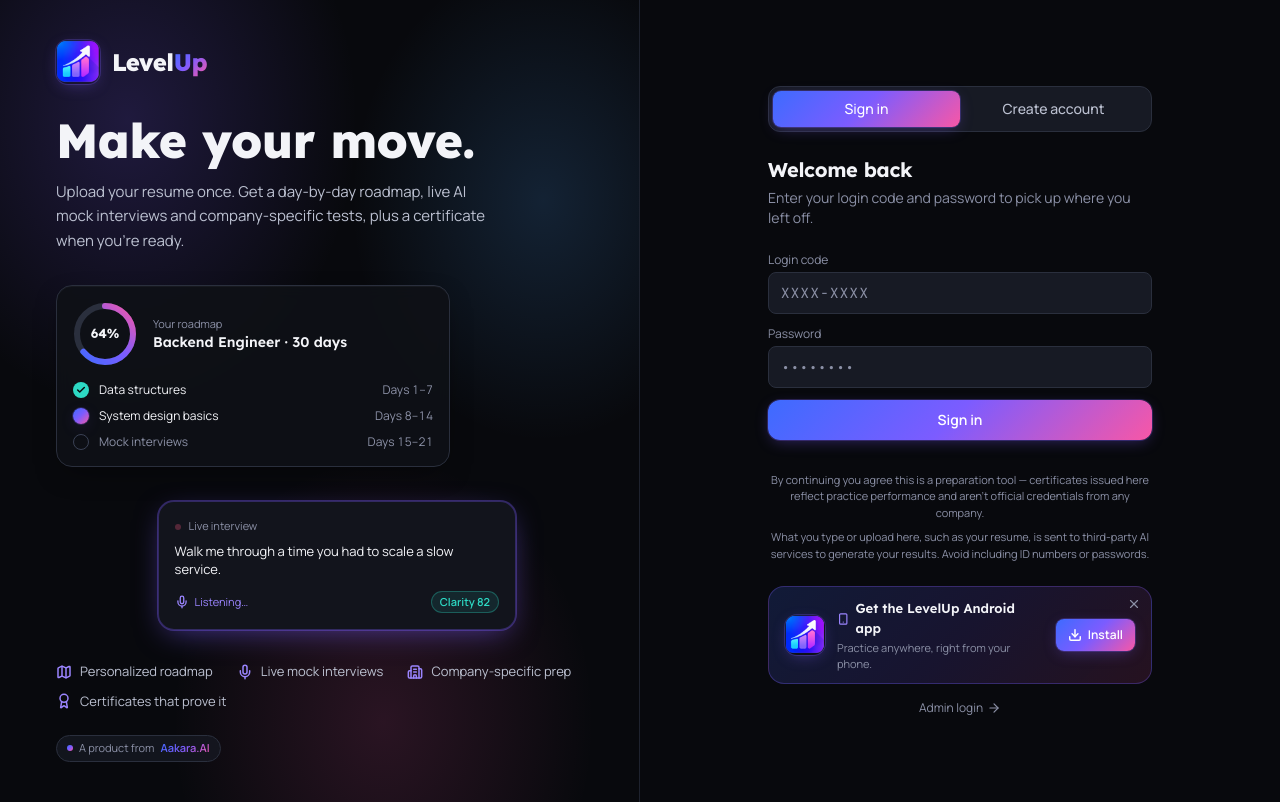
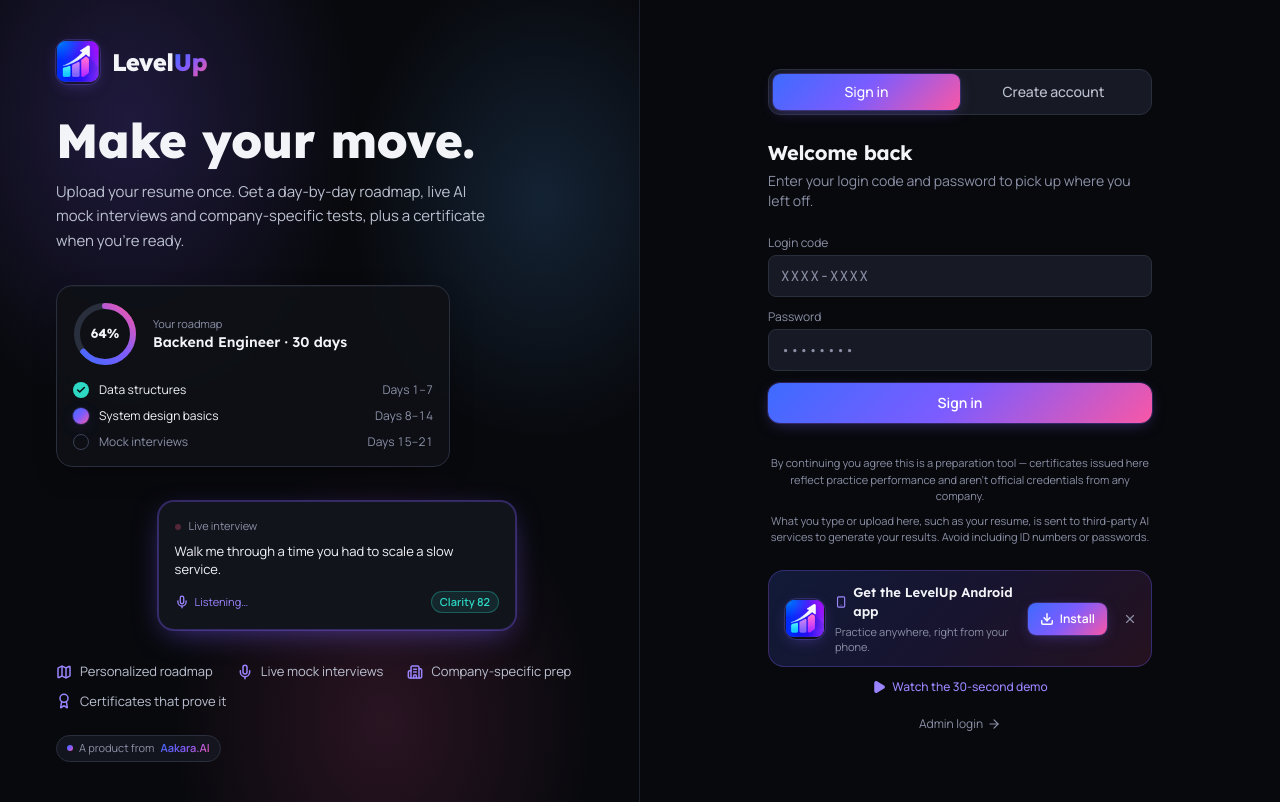
Before and after one commit to prasad218/Interview-Prep-, a React (Vite) app in the folder client/: page / in a window 1280 px wide. Built offline with nearby package versions, Linux system fonts and the light colour scheme; no server answers.

Commit message:
Fix banner close button, add demo video modal

```diff
--- a/client/src/components/AuthScreen.jsx
+++ b/client/src/components/AuthScreen.jsx
@@ -5,6 +5,7 @@ import { setToken } from "../api/authToken.js";
 import logo from "../assets/logo.png";
 import ProgressRing from "./ProgressRing.jsx";
 import InstallAppBanner from "./InstallAppBanner.jsx";
+import WatchDemo from "./WatchDemo.jsx";
 import { Map, Mic, Building2, Award, KeyRound, Check, ArrowRight } from "lucide-react";
 
 const FEATURES = [
@@ -355,6 +356,7 @@ export default function AuthScreen({ onAdminLogin }) {
           </p>
 
           <InstallAppBanner className="mt-6" />
+          <WatchDemo className="w-full mt-3" />
 
           {onAdminLogin && (
             <button
--- a/client/src/components/InstallAppBanner.jsx
+++ b/client/src/components/InstallAppBanner.jsx
@@ -50,13 +50,13 @@ export default function InstallAppBanner({ className = "" }) {
 
   return (
     <div
-      className={`relative flex items-center gap-3 rounded-2xl border border-accent/30 bg-brand-gradient-soft px-4 py-3 ${className}`}
+      className={`flex items-center gap-2.5 rounded-2xl border border-accent/30 bg-brand-gradient-soft pl-4 pr-2 py-3 ${className}`}
     >
       <div className="w-10 h-10 shrink-0 rounded-xl overflow-hidden shadow-glow-sm bg-base-900">
         <img src={logo} alt="" className="w-full h-full object-contain" />
       </div>
 
-      <div className="flex-1 min-w-0 pr-5">
+      <div className="flex-1 min-w-0">
         <p className="flex items-center gap-1.5 font-display font-semibold text-[13px] text-ink-100">
           <Smartphone className="w-3.5 h-3.5 text-accent-soft" strokeWidth={2.25} />
           Get the LevelUp Android app
@@ -78,7 +78,7 @@ export default function InstallAppBanner({ className = "" }) {
       <button
         onClick={dismiss}
         aria-label="Dismiss"
-        className="absolute top-1.5 right-1.5 p-1 text-ink-500 hover:text-ink-100 transition-colors"
+        className="shrink-0 p-1.5 rounded-md text-ink-500 hover:text-ink-100 hover:bg-white/5 transition-colors"
       >
         <X className="w-3.5 h-3.5" strokeWidth={2} />
       </button>
--- a/client/src/components/PracticeChoice.jsx
+++ b/client/src/components/PracticeChoice.jsx
@@ -1,5 +1,6 @@
 import logo from "../assets/logo.png";
 import InstallAppBanner from "./InstallAppBanner.jsx";
+import WatchDemo from "./WatchDemo.jsx";
 import { useAuth } from "../context/AuthContext.jsx";
 import { ArrowLeft, Zap, Map, Sparkles } from "lucide-react";
 
@@ -100,6 +101,7 @@ export default function PracticeChoice({ onQuickPractice, onBuildRoadmap, onOpen
         </div>
 
         <InstallAppBanner className="w-full mt-6 text-left" />
+        <WatchDemo className="mt-3" />
 
         <div className="brand-badge mt-8">
           <span className="brand-dot" />
--- /dev/null
+++ b/client/src/components/WatchDemo.jsx
@@ -0,0 +1,64 @@
+import { useEffect, useState } from "react";
+import { Play, X } from "lucide-react";
+
+const VIDEO_URL = "/LevelUp-demo.mp4";
+const POSTER_URL = "/LevelUp-demo-poster.jpg";
+
+/**
+ * "Watch demo" link that opens the promo video in a pop-up player.
+ * The video file only downloads when the pop-up is opened.
+ */
+export default function WatchDemo({ className = "" }) {
+  const [open, setOpen] = useState(false);
+
+  useEffect(() => {
+    if (!open) return;
+    const onKey = (e) => e.key === "Escape" && setOpen(false);
+    window.addEventListener("keydown", onKey);
+    return () => window.removeEventListener("keydown", onKey);
+  }, [open]);
+
+  return (
+    <>
+      <button
+        onClick={() => setOpen(true)}
+        className={`inline-flex items-center justify-center gap-1.5 text-xs font-medium text-accent-soft hover:text-ink-100 transition-colors ${className}`}
+      >
+        <Play className="w-3.5 h-3.5" strokeWidth={2.25} fill="currentColor" />
+        Watch the 30-second demo
+      </button>
+
+      {open && (
+        <div
+          className="fixed inset-0 z-50 flex items-center justify-center bg-black/80 backdrop-blur-sm p-4"
+          onClick={() => setOpen(false)}
+          role="dialog"
+          aria-modal="true"
+          aria-label="LevelUp demo video"
+        >
+          <div
+            className="relative h-full max-h-[90vh] aspect-[9/16] max-w-full"
+            onClick={(e) => e.stopPropagation()}
+          >
+            <video
+              src={VIDEO_URL}
+              poster={POSTER_URL}
+              controls
+              autoPlay
+              playsInline
+              preload="metadata"
+              className="w-full h-full rounded-2xl bg-black object-contain shadow-glow"
+            />
+            <button
+              onClick={() => setOpen(false)}
+              aria-label="Close video"
+              className="absolute -top-3 -right-3 w-8 h-8 rounded-full bg-base-800 border border-base-600 text-ink-100 hover:bg-base-700 flex items-center justify-center"
+            >
+              <X className="w-4 h-4" strokeWidth={2.25} />
+            </button>
+          </div>
+        </div>
+      )}
+    </>
+  );
+}
```
Also changed, not shown: client/public/LevelUp-demo-poster.jpg (added), 1 other file (tests, documents, lock files or other folders).
